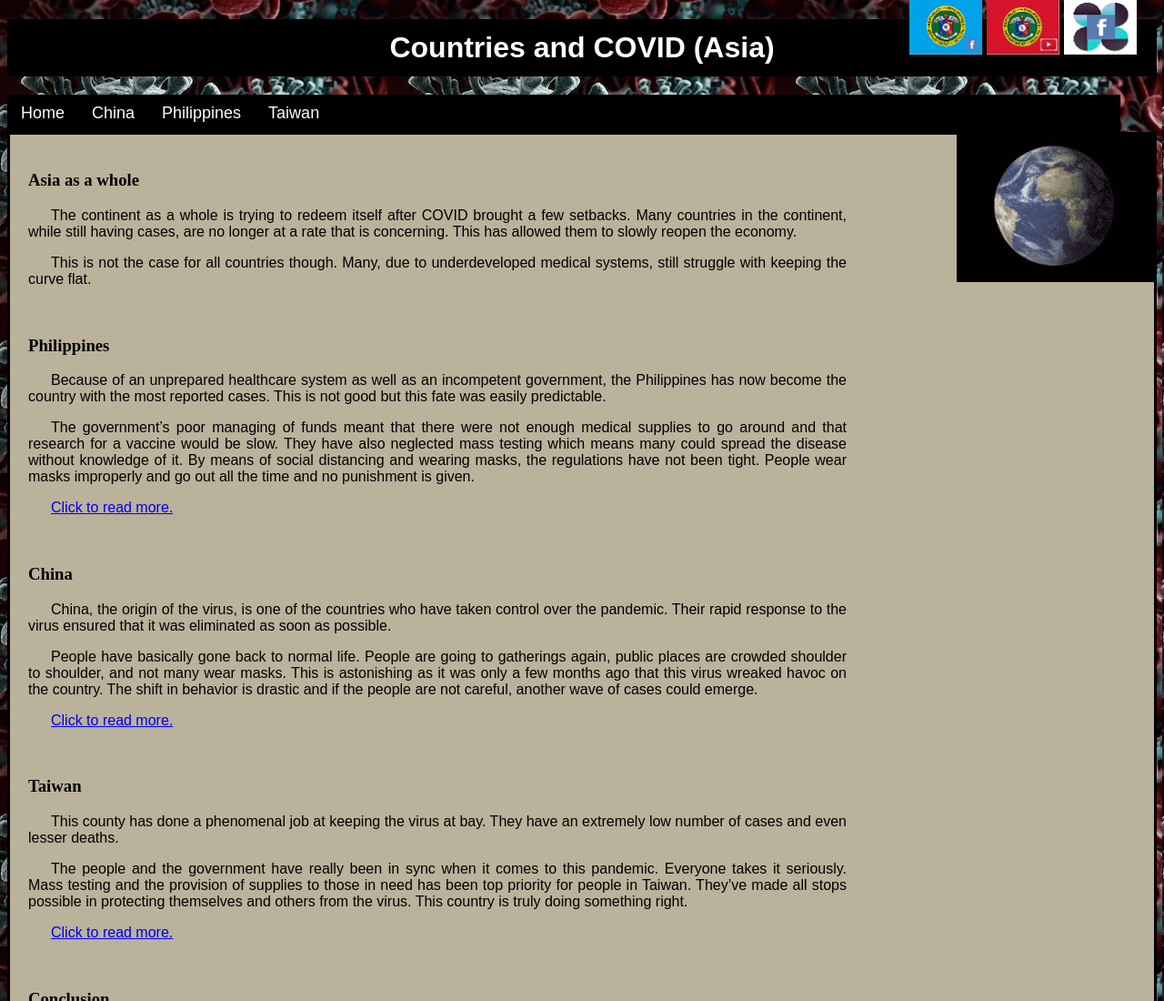
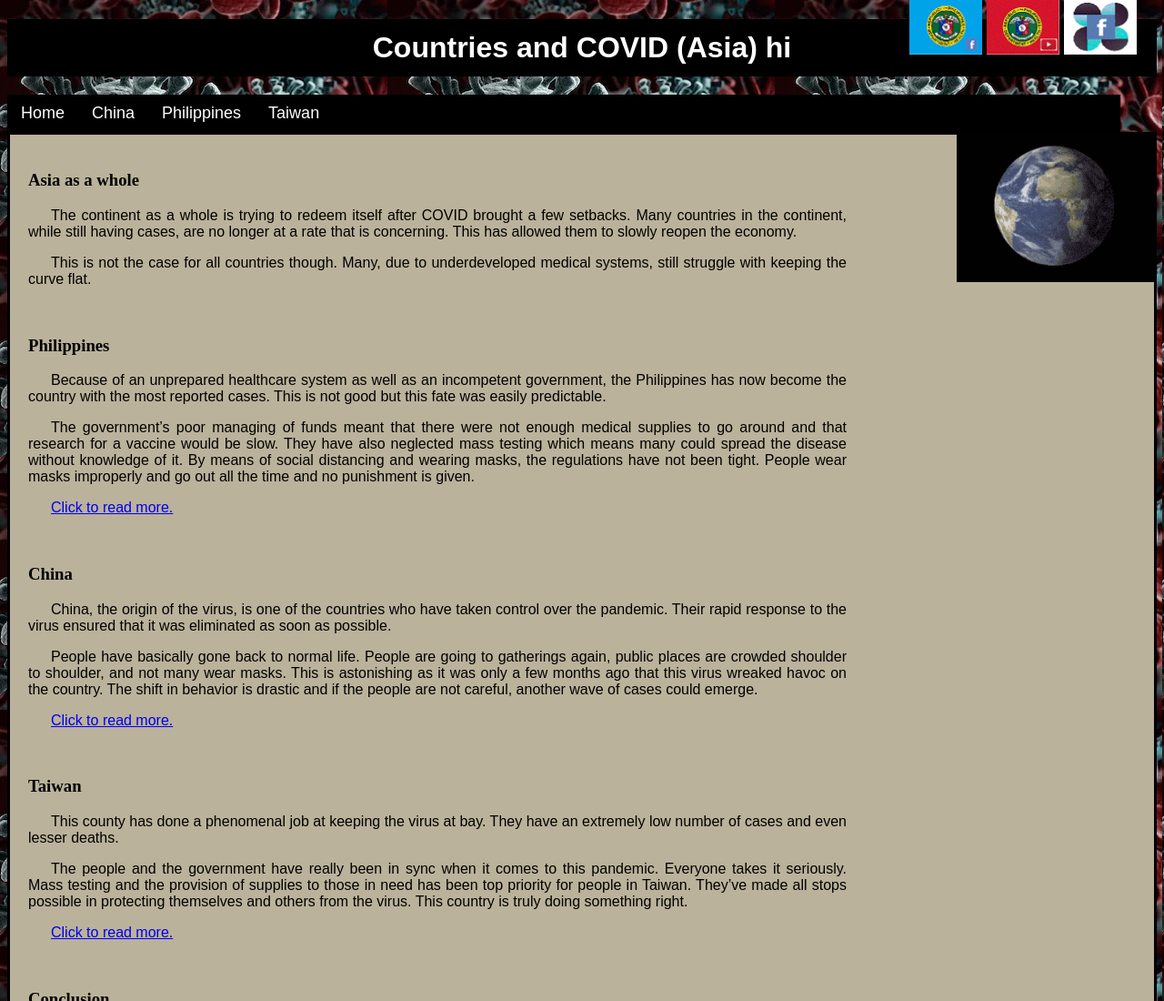
Before and after one commit to AndiAfable/AndiAfable.github.io, a plain HTML site: page 2QProjArgonAfable/htdocs/asia.html in a window 1280 px wide. Shown: the top 1100 px of the page at 91% size. Drawn offline with Linux system fonts and the light colour scheme.

Commit message:
first update

```diff
--- a/2QProjArgonAfable/htdocs/asia.html
+++ b/2QProjArgonAfable/htdocs/asia.html
@@ -11,7 +11,7 @@
 	</head>
 	<body>
 	<h1>
-		Countries and COVID (Asia)
+		Countries and COVID (Asia) hi
 	</h1>
 
 	<!--links to social media sites of DOH and DOST-->
```
